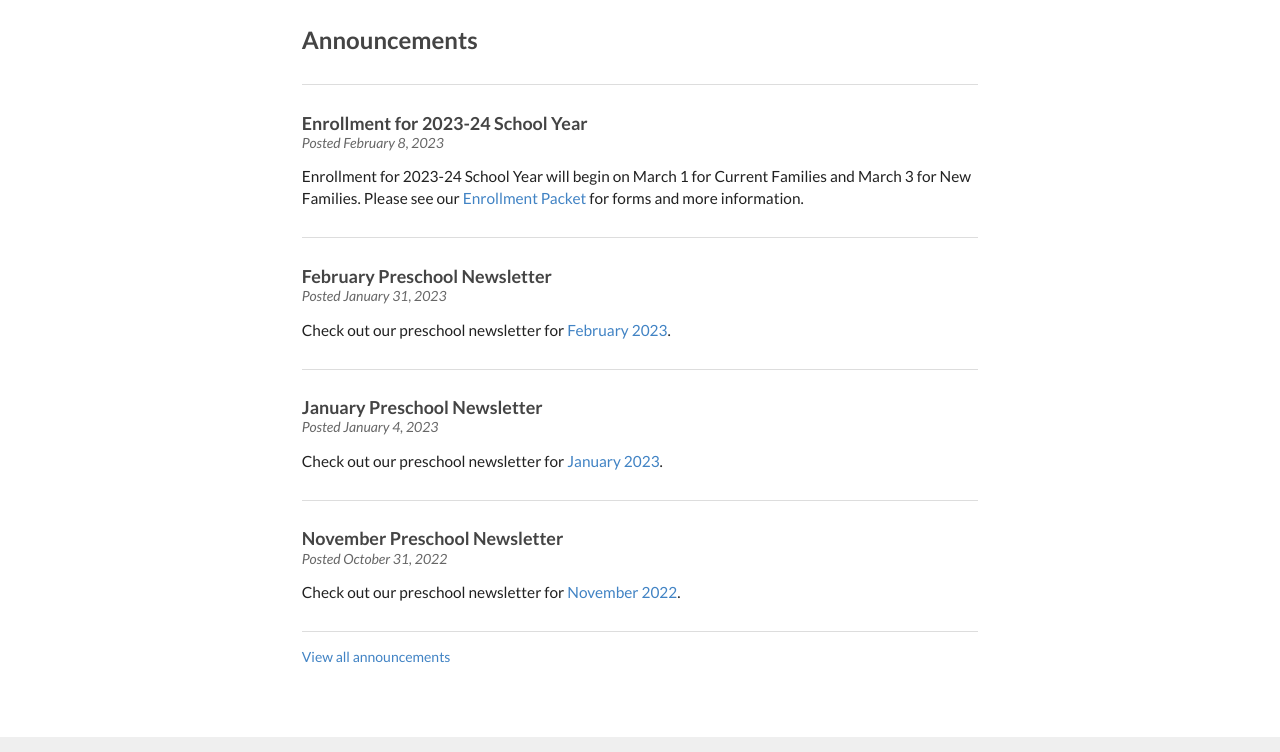
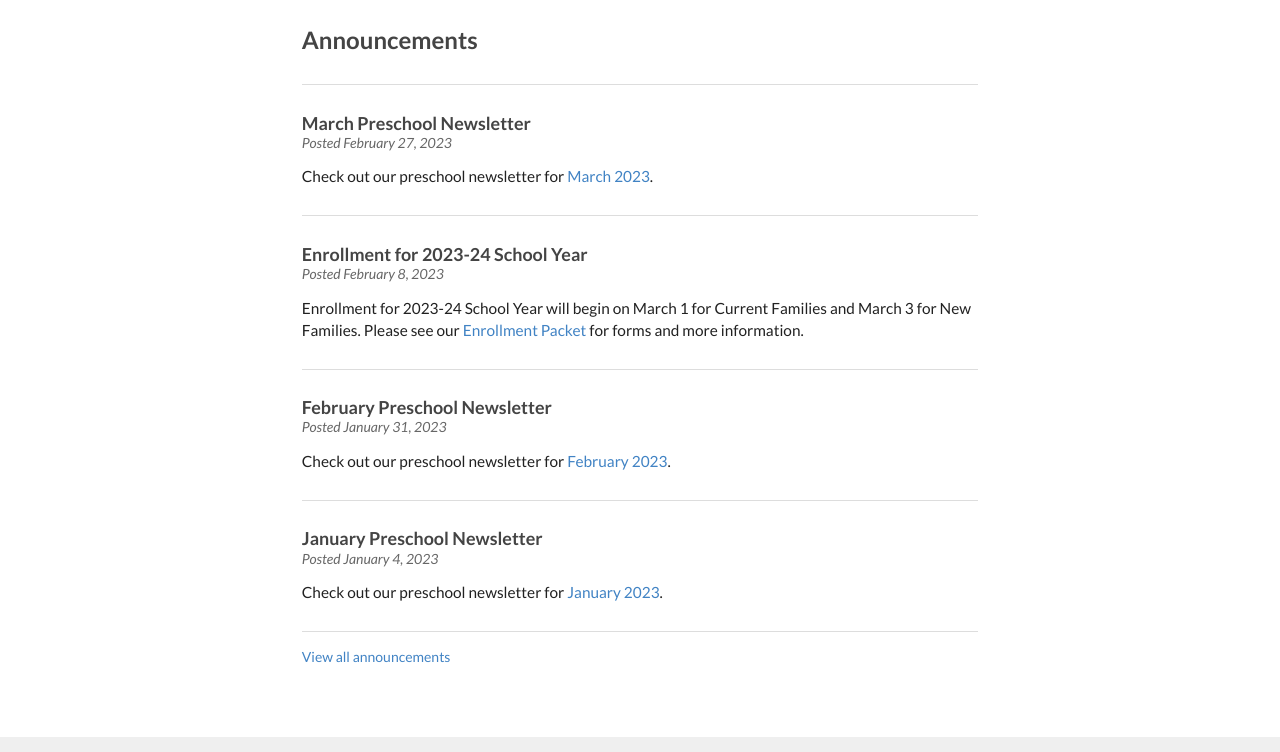
Before and after one commit to childrenofhope/childrenofhope, a Jekyll site: the page built from index.html, in a window 1280 px wide and 900 px high, scrolled down 721 px, cut to the strip 148-900 px from the top of the window. Built offline with Jekyll 4.4.1, drawn with Linux system fonts in a browser that asks for light colours; the list of posts is cut into pages by our own code.

Commit message:
Added March 2023 newsletter

```diff
--- a/newsletter.md
+++ b/newsletter.md
@@ -10,6 +10,9 @@
 <h3 class="ui header">Current School Year</h3>
 
 <div class="ui newsletter list">
+  <a class="item" href="{{ site.baseurl }}/assets/newsletters/2022-2023/COH_March_2023_Newsletter.pdf">
+    March 2023
+  </a>
   <a class="item" href="{{ site.baseurl }}/assets/newsletters/2022-2023/COH_February_2023_Newsletter.pdf">
     February 2023
   </a>
```
Also changed, not shown: _posts/2023-02-27-march-newsletter.md (added, +13 -0 lines), 1 other file.
